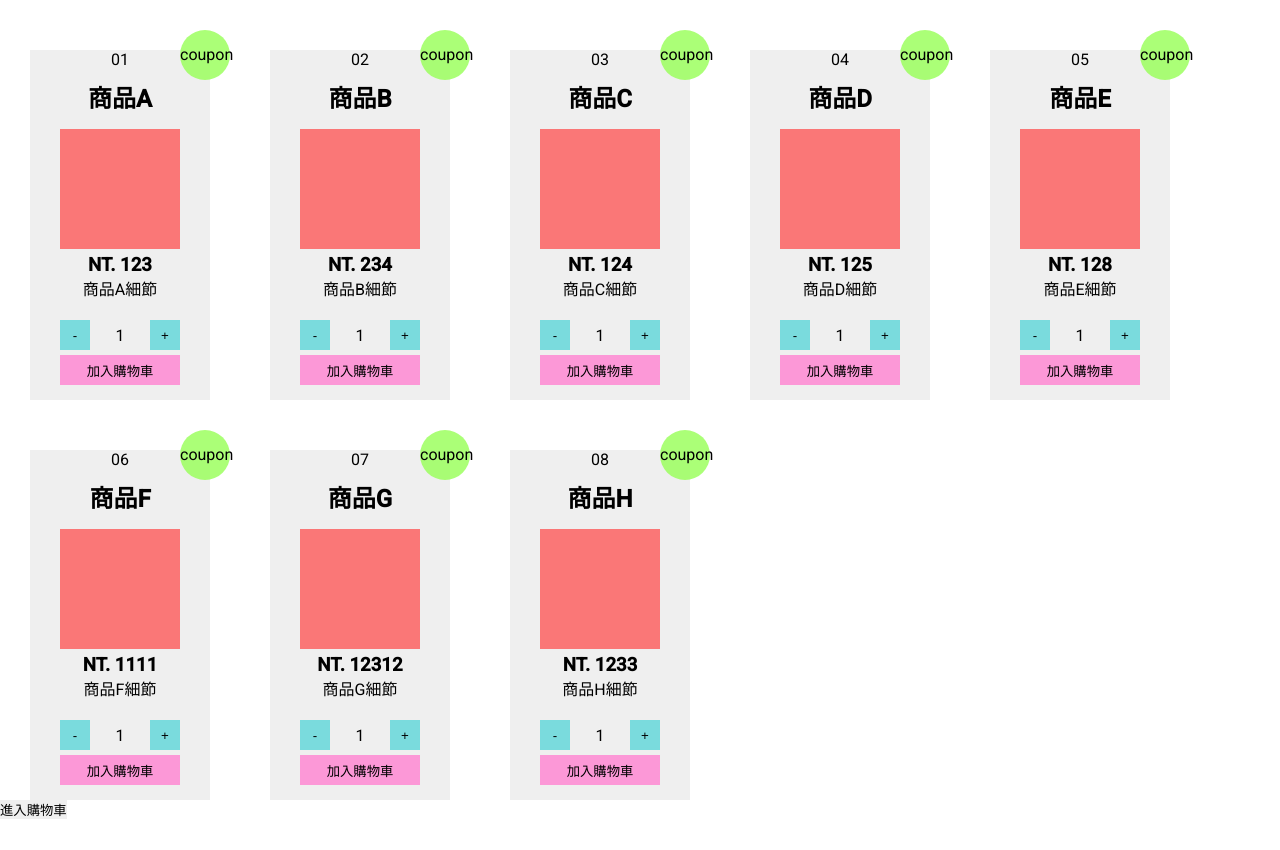
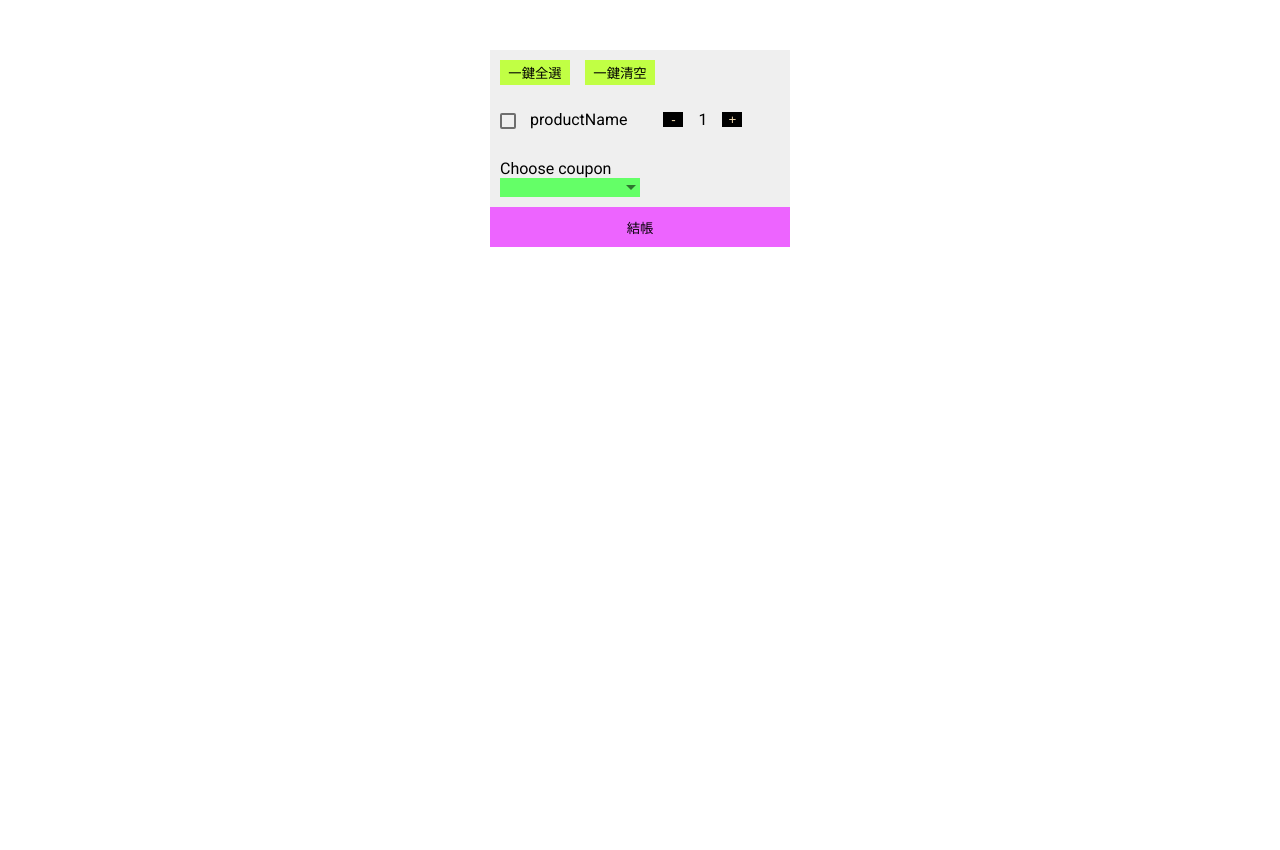
Before and after one commit to jamiechien25/jestTest, an Angular app: page / in a window 1280 px wide. Before the commit the page ends 819 px from the top, so only its background shows below. Built offline with nearby package versions, Linux system fonts and the light colour scheme.

Commit message:
新增cart

```diff
--- a/src/app/app-routing.module.ts
+++ b/src/app/app-routing.module.ts
@@ -4,12 +4,12 @@ import { ProductComponent } from './product/product/product.component';
 
 const routes: Routes = [
 
+  // {
+  //   path: '',
+  //   loadChildren: () => import('./product/product.module').then(m => m.ProductModule)
+  // },
   {
     path: '',
-    loadChildren: () => import('./product/product.module').then(m => m.ProductModule)
-  },
-  {
-    path: 'cart',
     loadChildren: () => import('./cart/cart.module').then(m => m.CartModule)
   }
 
--- a/src/app/cart/cart.module.ts
+++ b/src/app/cart/cart.module.ts
@@ -5,6 +5,7 @@ import { CartRoutingModule } from './cart-routing.module';
 import { CartComponent } from './cart/cart.component';
 
 import { MatCheckboxModule } from '@angular/material/checkbox';
+import { MatSelectModule } from '@angular/material/select';
 
 
 @NgModule({
@@ -14,7 +15,8 @@ import { MatCheckboxModule } from '@angular/material/checkbox';
   imports: [
     CommonModule,
     CartRoutingModule,
-    MatCheckboxModule
+    MatCheckboxModule,
+    MatSelectModule
   ]
 })
 export class CartModule { }
--- a/src/app/cart/cart/cart.component.html
+++ b/src/app/cart/cart/cart.component.html
@@ -6,7 +6,21 @@
   </div>
 
   <div class="list-area">
-    <mat-checkbox>text</mat-checkbox>
-
+    <div class="list">
+      <mat-checkbox></mat-checkbox>
+      <p>productName</p>
+      <div class="number-button-area">
+        <button (click)="minus()">-</button>
+        <div (ngModel)="showNumber" class="number-show">{{showNumber}}</div>
+        <button (click)="add()">+</button>
+      </div>
+    </div>
   </div>
+  <div class="coupon-select">
+    <mat-label>Choose coupon</mat-label>
+    <mat-select>
+      <mat-option *ngFor="let item of items" value="option1">{{item}}</mat-option>
+    </mat-select>
+  </div>
+  <button class="buy-button">結帳</button>
 </div>
--- a/src/app/cart/cart/cart.component.scss
+++ b/src/app/cart/cart/cart.component.scss
@@ -4,12 +4,70 @@
 
 .container {
   display: flex;
-}
+  flex-direction: column;
 
-.container {
   margin: 0 auto;
   margin-top: 50px;
 
-  width: 200px;
+  width: 300px;
   background-color: rgb(239, 239, 239);
 }
+
+.button-area {
+  button {
+    margin: 10px 5px 15px 10px;
+    width: 70px;
+    height: 25px;
+    background-color: rgb(193, 255, 68);
+  }
+}
+
+.list-area {
+  display: flex;
+  flex-direction: column;
+}
+.list {
+  display: flex;
+  align-items: center;
+
+  mat-checkbox {
+    margin: 10px;
+  }
+  p {
+    margin-left: 4px;
+  }
+  .number-button-area {
+    margin-left: 36px;
+    display: flex;
+    align-items: center;
+    .number-show {
+      margin: 0 15px;
+    }
+  }
+  button {
+    width: 20px;
+    height: 15px;
+    text-align: center;
+    line-height: 15px;
+    color: wheat;
+    background-color: rgb(0, 0, 0);
+  }
+}
+
+.coupon-select {
+  width: 200px;
+  margin: 20px 0px 10px 10px;
+  mat-label {
+  }
+  mat-select {
+    width: 140px;
+    background-color: rgb(100, 255, 103);
+  }
+}
+
+.buy-button {
+  width: 100%;
+  height: 40px;
+  margin: 0 auto;
+  background-color: rgb(237, 100, 255);
+}
--- a/src/app/cart/cart/cart.component.ts
+++ b/src/app/cart/cart/cart.component.ts
@@ -8,11 +8,13 @@ import { CartServiceService } from 'src/app/services/cart-service.service';
 })
 export class CartComponent {
 
-  cartProduct : any[] =[]
+  cartProduct: any[] = []
+  showNumber: number = 1
+  items: string[] = ['AAA', 'BBB', 'CCC', 'DDD', 'EEE']
 
 
   constructor(
-    private cartService : CartServiceService,
+    private cartService: CartServiceService,
   ) { }
 
   ngOnInit(): void {
@@ -21,4 +23,10 @@ export class CartComponent {
     this.cartProduct = this.cartService.getProduct()
   }
 
+  add(): void {
+  }
+
+  minus(): void {
+  }
+
 }
```
